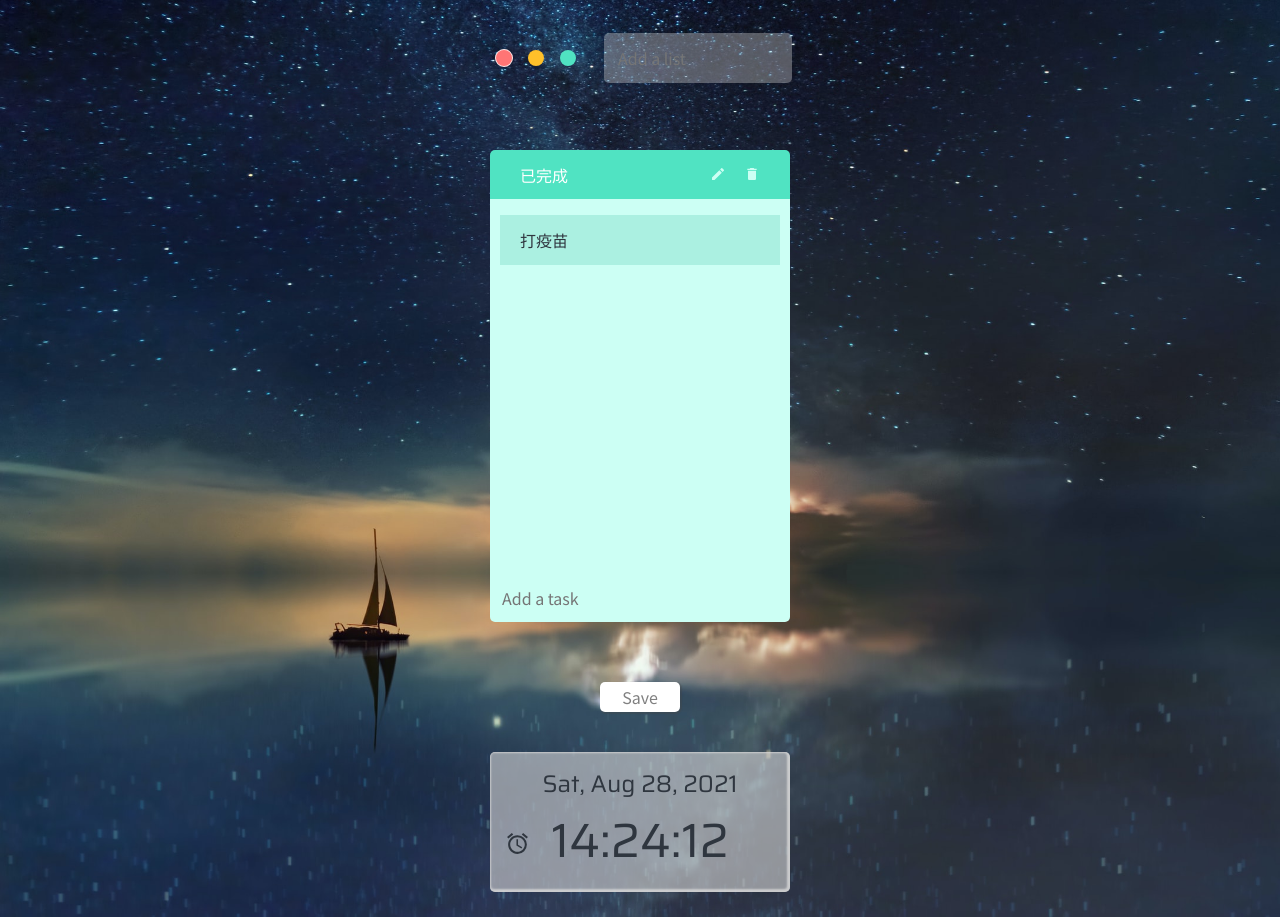
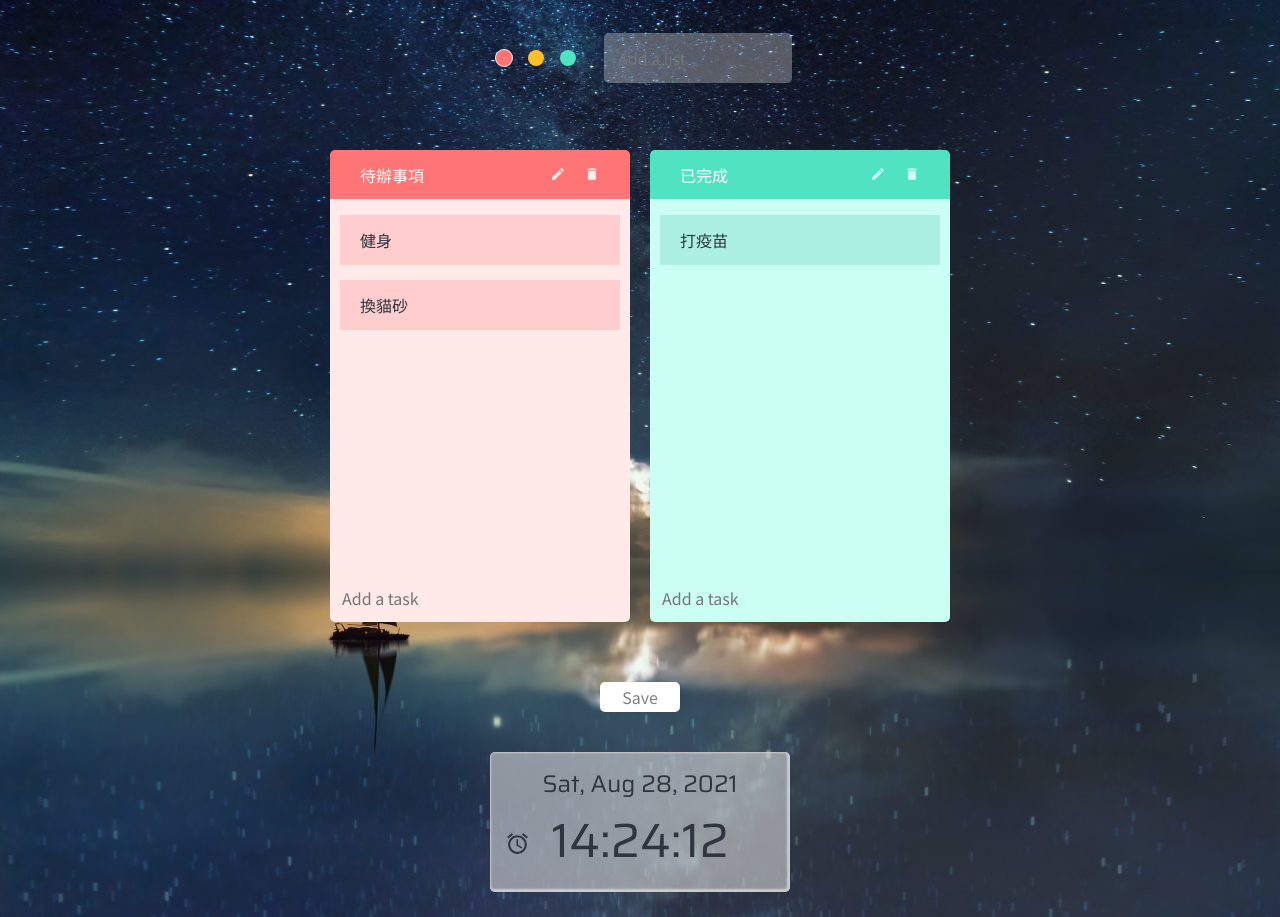
Before and after one commit to TianaXu976/task-management, a React app: page / in a window 1280 px wide. Built offline with nearby package versions, Linux system fonts and the light colour scheme.

Commit message:
[feat] initial data

```diff
--- a/src/components/TodoList/useTaskReducer.js
+++ b/src/components/TodoList/useTaskReducer.js
@@ -1,11 +1,14 @@
 import { useReducer } from "react";
 
 const initialState = {
-  allList: [{ listTitle: "已完成", listId: "001", colorType: "green" }],
+  allList: [{ listTitle: "待辦事項", listId: "001", colorType: "red" }, { listTitle: "已完成", listId: "002", colorType: "green" }],
   tasks: {
-    "001": [{ taskTitle: "打疫苗", taskId: "0011" }],
+    "001": [{ taskTitle: "健身", taskId: "0011" }, { taskTitle: "換貓砂", taskId: "0012" }],
+    "002": [{ taskTitle: "打疫苗", taskId: "0021" }]
   },
 };
+
+
 
 export const LIST_ACTION = {
   INITIAL_STATE: "initialState",
@@ -95,6 +98,5 @@ const taskReducer = (taskInfo, action) => {
 
 export default function useTaskReducer() {
   const [taskInfo, taskDispatch] = useReducer(taskReducer, initialState);
-
   return [taskInfo, taskDispatch];
 }
```
